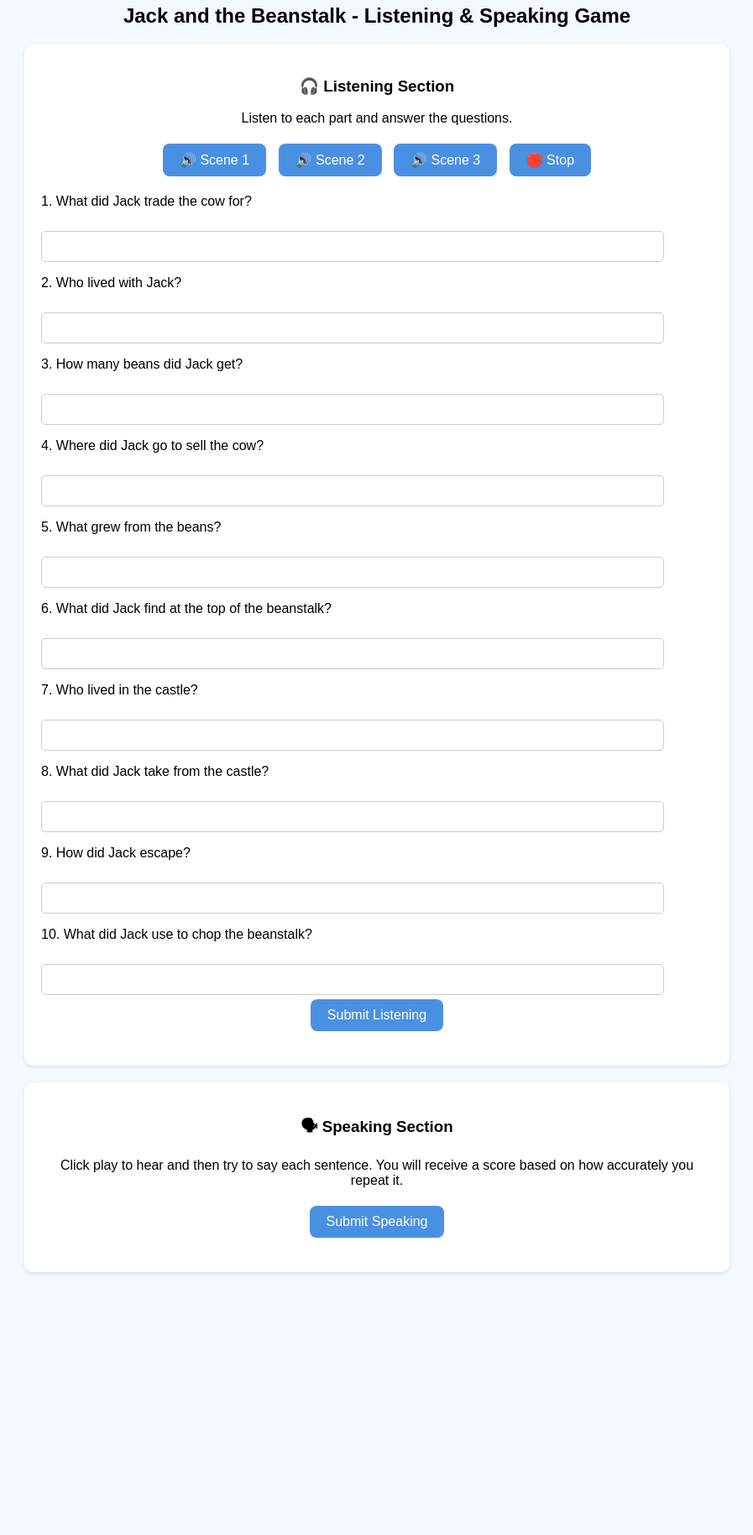
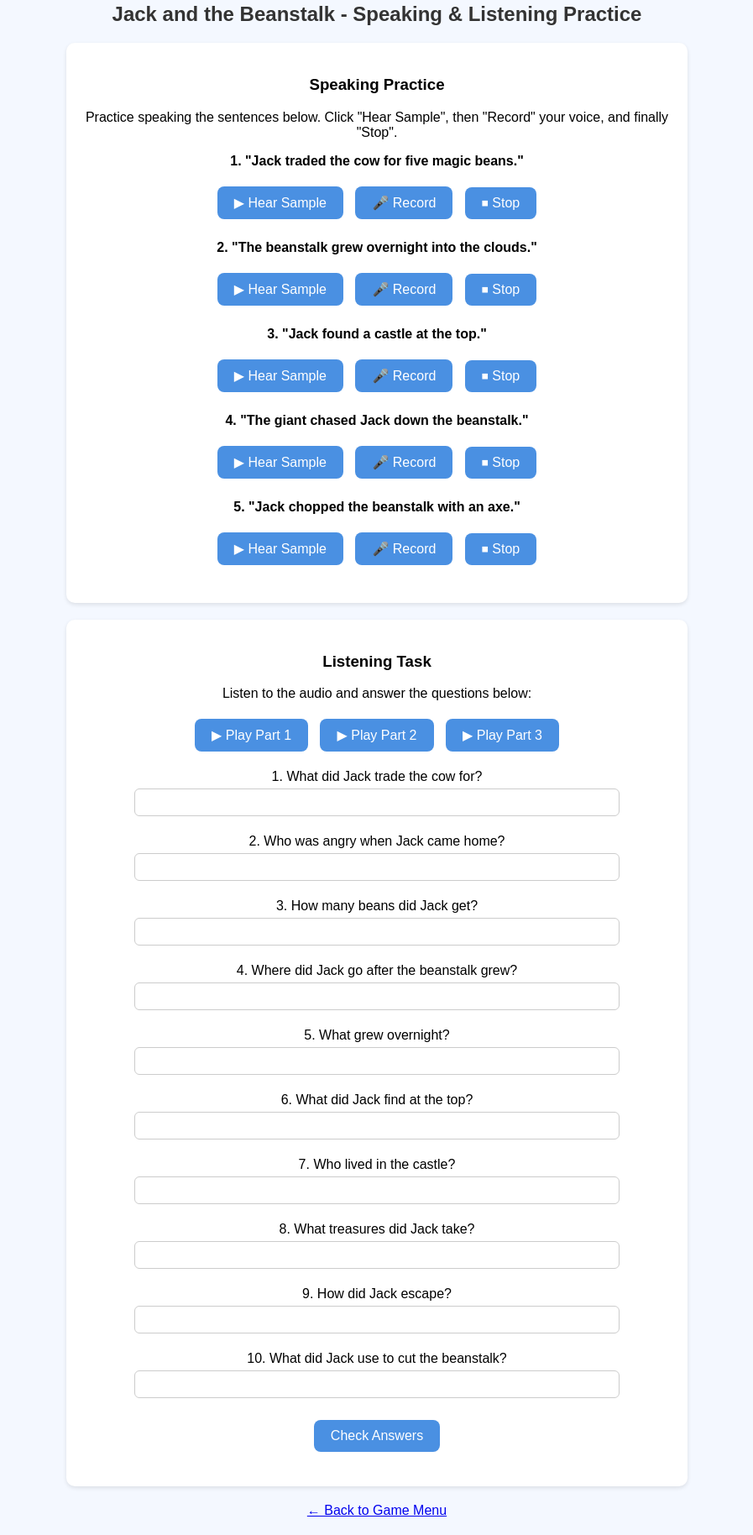
Before and after one commit to tavidy20/tavi-learnandplay, a plain HTML site: page listening and speaking game.html in a window 1280 px wide. Shown: the part 95-1923 px from the top of the page at 84% size, without its empty margins (191-1088 px from the left). Before the commit the page ends 1650 px from the top, so only its background shows below. Drawn offline with Linux system fonts and the light colour scheme.

Commit message:
Update fitur di halaman speaking game

```diff
--- a/listening and speaking game.html
+++ b/listening and speaking game.html
@@ -1,8 +1,9 @@
-<!DOCTYPE html><html lang="en">
+<!DOCTYPE html>
+<html lang="en">
 <head>
   <meta charset="UTF-8" />
   <meta name="viewport" content="width=device-width, initial-scale=1.0" />
-  <title>Tavi's Story Quest: Listening & Speaking Game</title>
+  <title>Tavi's Story Quest: Jack and the Beanstalk</title>
   <style>
     body {
       font-family: Arial, sans-serif;
@@ -11,12 +12,20 @@
       margin: 0;
       text-align: center;
     }
+    h1 {
+      color: #4a90e2;
+      margin-bottom: 5px;
+    }
+    h2 {
+      color: #333;
+      margin-bottom: 10px;
+    }
     .section {
       background: #fff;
       border-radius: 10px;
       padding: 20px;
       margin: 20px auto;
-      max-width: 800px;
+      max-width: 700px;
       box-shadow: 0 2px 5px rgba(0,0,0,0.1);
     }
     button {
@@ -29,80 +38,59 @@
       border-radius: 8px;
       cursor: pointer;
     }
+    button:hover {
+      background-color: #357ab8;
+    }
     input[type="text"] {
-      padding: 10px;
-      width: 90%;
-      margin-top: 10px;
-      border-radius: 5px;
+      padding: 8px;
+      margin: 5px;
+      width: 80%;
+      border-radius: 6px;
       border: 1px solid #ccc;
-    }
-    .question {
-      text-align: left;
     }
   </style>
 </head>
 <body>
   <h1>Tavi's Story Quest</h1>
-  <h2>Jack and the Beanstalk - Listening & Speaking Game</h2>  <div class="section">
-    <h3>🎧 Listening Section</h3>
-    <p>Listen to each part and answer the questions.</p>
-    <button onclick="playStory(0)">🔊 Scene 1</button>
-    <button onclick="playStory(1)">🔊 Scene 2</button>
-    <button onclick="playStory(2)">🔊 Scene 3</button>
-    <button onclick="stopSpeech()">🛑 Stop</button>
-    <form id="quizForm">
-      <div class="question"><p>1. What did Jack trade the cow for?</p><input type="text" name="q1"></div>
-      <div class="question"><p>2. Who lived with Jack?</p><input type="text" name="q2"></div>
-      <div class="question"><p>3. How many beans did Jack get?</p><input type="text" name="q3"></div>
-      <div class="question"><p>4. Where did Jack go to sell the cow?</p><input type="text" name="q4"></div>
-      <div class="question"><p>5. What grew from the beans?</p><input type="text" name="q5"></div>
-      <div class="question"><p>6. What did Jack find at the top of the beanstalk?</p><input type="text" name="q6"></div>
-      <div class="question"><p>7. Who lived in the castle?</p><input type="text" name="q7"></div>
-      <div class="question"><p>8. What did Jack take from the castle?</p><input type="text" name="q8"></div>
-      <div class="question"><p>9. How did Jack escape?</p><input type="text" name="q9"></div>
-      <div class="question"><p>10. What did Jack use to chop the beanstalk?</p><input type="text" name="q10"></div>
-      <button type="button" onclick="checkAnswers()">Submit Listening</button>
+  <h2>Jack and the Beanstalk - Speaking & Listening Practice</h2>
+
+  <div class="section">
+    <h3>Speaking Practice</h3>
+    <p>Practice speaking the sentences below. Click "Hear Sample", then "Record" your voice, and finally "Stop".</p>
+
+    <div id="speakingTasks"></div>
+    <p id="transcript"></p>
+    <p id="speakingScore"></p>
+  </div>
+
+  <div class="section">
+    <h3>Listening Task</h3>
+    <p>Listen to the audio and answer the questions below:</p>
+    <button onclick="playStory(0)">▶ Play Part 1</button>
+    <button onclick="playStory(1)">▶ Play Part 2</button>
+    <button onclick="playStory(2)">▶ Play Part 3</button>
+
+    <form name="quizForm">
+      <p>1. What did Jack trade the cow for?<br><input type="text" name="q1" /></p>
+      <p>2. Who was angry when Jack came home?<br><input type="text" name="q2" /></p>
+      <p>3. How many beans did Jack get?<br><input type="text" name="q3" /></p>
+      <p>4. Where did Jack go after the beanstalk grew?<br><input type="text" name="q4" /></p>
+      <p>5. What grew overnight?<br><input type="text" name="q5" /></p>
+      <p>6. What did Jack find at the top?<br><input type="text" name="q6" /></p>
+      <p>7. Who lived in the castle?<br><input type="text" name="q7" /></p>
+      <p>8. What treasures did Jack take?<br><input type="text" name="q8" /></p>
+      <p>9. How did Jack escape?<br><input type="text" name="q9" /></p>
+      <p>10. What did Jack use to cut the beanstalk?<br><input type="text" name="q10" /></p>
+      <button type="button" onclick="checkAnswers()">Check Answers</button>
     </form>
-    <p id="listening-score"></p>
-  </div>  <div class="section">
-    <h3>🗣 Speaking Section</h3>
-    <p>Click play to hear and then try to say each sentence. You will receive a score based on how accurately you repeat it.</p>
-    <div id="speaking-area"></div>
-    <button onclick="evaluateSpeaking()">Submit Speaking</button>
-    <p id="speaking-score"></p>
-  </div>  <script>
-    const storyScenes = [
-      "Jack and his mother were very poor. One day, she told him to sell their cow.",
-      "Jack met a man who gave him five magic beans in exchange for the cow.",
-      "A beanstalk grew overnight. Jack climbed it and found a castle in the sky."
-    ];
+    <p id="score"></p>
+  </div>
 
-    const answers = [
-      "five magic beans", "his mother", "five", "market", "beanstalk",
-      "a castle", "a giant", "gold, hen, harp", "he climbed down", "an axe"
-    ];
+  <a href="games.html" class="mt-6 inline-block bg-purple-500 text-white py-2 px-4 rounded-lg shadow hover:bg-purple-600">
+    ← Back to Game Menu
+  </a>
 
-    function playStory(index) {
-      stopSpeech();
-      const utterance = new SpeechSynthesisUtterance(storyScenes[index]);
-      speechSynthesis.speak(utterance);
-    }
-
-    function stopSpeech() {
-      speechSynthesis.cancel();
-    }
-
-    function checkAnswers() {
-      const form = document.forms["quizForm"];
-      let correct = 0;
-      for (let i = 0; i < answers.length; i++) {
-        const userAnswer = form[q${i+1}].value.toLowerCase().trim();
-        if (userAnswer.includes(answers[i])) correct++;
-      }
-      const score = correct * 10;
-      document.getElementById("listening-score").innerText = 🎧 Listening Score: ${score}/100;
-    }
-
+  <script>
     const speakingSentences = [
       "Jack traded the cow for five magic beans.",
       "The beanstalk grew overnight into the clouds.",
@@ -111,24 +99,40 @@
       "Jack chopped the beanstalk with an axe."
     ];
 
-    const studentTranscripts = [];
+    const storyScenes = [
+      "Once upon a time, there was a boy named Jack who lived with his mother in a tiny cottage. They were very poor and only had one old cow. Jack’s mother told him to sell the cow. On the way to the market, Jack met a strange man who offered five magic beans for the cow. Jack took the beans and went home.",
+      "When Jack returned home, his mother was angry. She threw the beans out of the window. The next morning, a huge beanstalk had grown up into the sky. Jack climbed the beanstalk.",
+      "At the top, Jack found a castle where a giant lived. He took a bag of gold, a hen that laid golden eggs, and a magical harp. The giant chased Jack down the beanstalk, but Jack chopped it down and escaped."
+    ];
 
-    const area = document.getElementById("speaking-area");
-    speakingSentences.forEach((sentence, idx) => {
-      const div = document.createElement("div");
-      div.innerHTML = `
-        <p><strong>Sentence ${idx+1}:</strong> "${sentence}"</p>
-        <button onclick="playSentence(${idx})">▶ Hear</button>
-        <button onclick="recordSentence(${idx})">🎤 Record</button>
-        <p id="transcript-${idx}"></p>
-      `;
-      area.appendChild(div);
-    });
+    let speakingIndex = 0;
+    function setSpeakingIndex(index) {
+      speakingIndex = index;
+    }
 
-    function playSentence(index) {
-      stopSpeech();
-      const utter = new SpeechSynthesisUtterance(speakingSentences[index]);
-      speechSynthesis.speak(utter);
+    function renderSpeakingPractice() {
+      const container = document.getElementById("speakingTasks");
+      speakingSentences.forEach((sentence, index) => {
+        const div = document.createElement("div");
+        div.style.marginBottom = "20px";
+        div.innerHTML = `
+          <p><strong>${index + 1}. "${sentence}"</strong></p>
+          <button onclick="speakText(${index})">▶ Hear Sample</button>
+          <button onclick="setSpeakingIndex(${index}); startRecording()">🎤 Record</button>
+          <button onclick="stopRecording()">⏹ Stop</button>
+        `;
+        container.appendChild(div);
+      });
+    }
+
+    function speakText(index) {
+      const utterance = new SpeechSynthesisUtterance(speakingSentences[index]);
+      speechSynthesis.speak(utterance);
+    }
+
+    function playStory(index) {
+      const utterance = new SpeechSynthesisUtterance(storyScenes[index]);
+      speechSynthesis.speak(utterance);
     }
 
     let recognition;
@@ -137,33 +141,63 @@
       recognition.continuous = false;
       recognition.lang = 'en-US';
       recognition.interimResults = false;
+
+      recognition.onresult = function(event) {
+        const transcript = event.results[0][0].transcript;
+        document.getElementById("transcript").innerText = `You said: "${transcript}"`;
+      };
+
+      recognition.onerror = function(event) {
+        alert("Speech recognition error: " + event.error);
+      };
+    } else {
+      alert("Speech Recognition not supported in this browser.");
     }
 
-    function recordSentence(index) {
-      if (!recognition) return alert("Speech recognition not supported.");
-      recognition.start();
-      recognition.onresult = function(event) {
-        const transcript = event.results[0][0].transcript;
-        studentTranscripts[index] = transcript;
-        document.getElementById(transcript-${index}).innerText = You said: \"${transcript}\";
+    function startRecording() {
+      if (recognition) {
+        document.getElementById("transcript").innerText = "Listening...";
+        recognition.start();
       }
     }
 
-    function evaluateSpeaking() {
+    function stopRecording() {
+      if (recognition) {
+        recognition.stop();
+      }
+    }
+
+    function checkAnswers() {
+      const answers = [
+        "five magic beans",
+        "his mother",
+        "five",
+        "beanstalk",
+        "beanstalk",
+        "a castle",
+        "a giant",
+        "gold, hen, harp",
+        "he climbed down",
+        "an axe"
+      ];
       let score = 0;
-      for (let i = 0; i < speakingSentences.length; i++) {
-        const ref = speakingSentences[i].toLowerCase().replace(/[^\w\s]/gi, '');
-        const user = (studentTranscripts[i] || '').toLowerCase().replace(/[^\w\s]/gi, '');
-        const refWords = ref.split(" ");
-        const userWords = user.split(" ");
-        let matches = 0;
-        refWords.forEach(w => {
-          if (userWords.includes(w)) matches++;
-        });
-        if ((matches / refWords.length) >= 0.6) score++;
+      const form = document.forms["quizForm"];
+      for (let i = 0; i < answers.length; i++) {
+        const userAnswer = form[`q${i + 1}`].value.toLowerCase().trim();
+        if (userAnswer.includes(answers[i])) {
+          score++;
+        }
       }
-      const finalScore = score * 20;
-      document.getElementById("speaking-score").innerText = 🎤 Speaking Score: ${finalScore}/100;
+      let message = "";
+      if (score === 10) message = "Excellent work! You're a story master!";
+      else if (score >= 7) message = "Great job! You're doing really well.";
+      else if (score >= 4) message = "Nice effort! Keep practicing and you'll get there.";
+      else message = "Don't give up! Try again and listen carefully next time.";
+
+      document.getElementById("score").innerText = `Your Score: ${score}/10\n${message}`;
     }
-  </script></body>
+
+    window.onload = renderSpeakingPractice;
+  </script>
+</body>
 </html>
```
